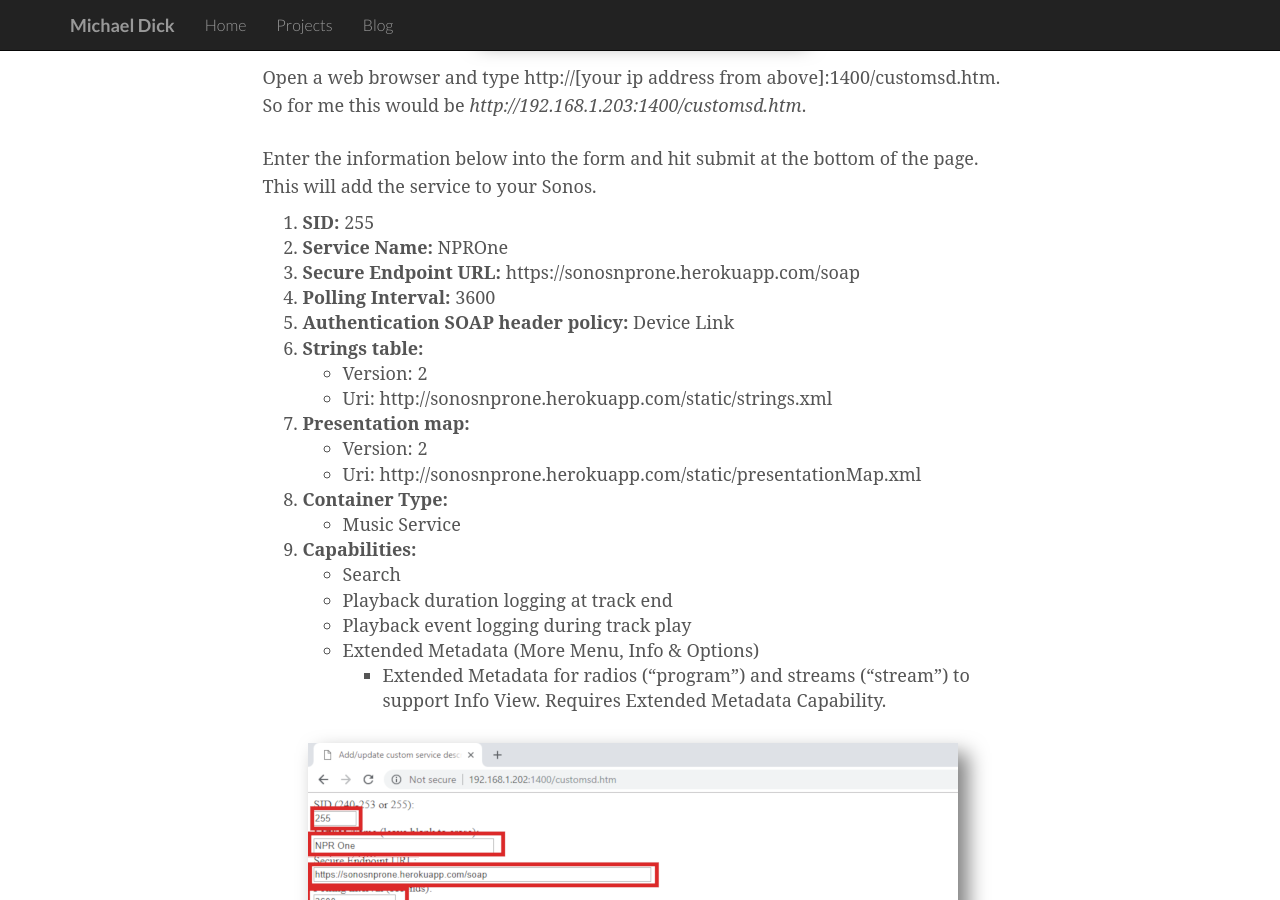
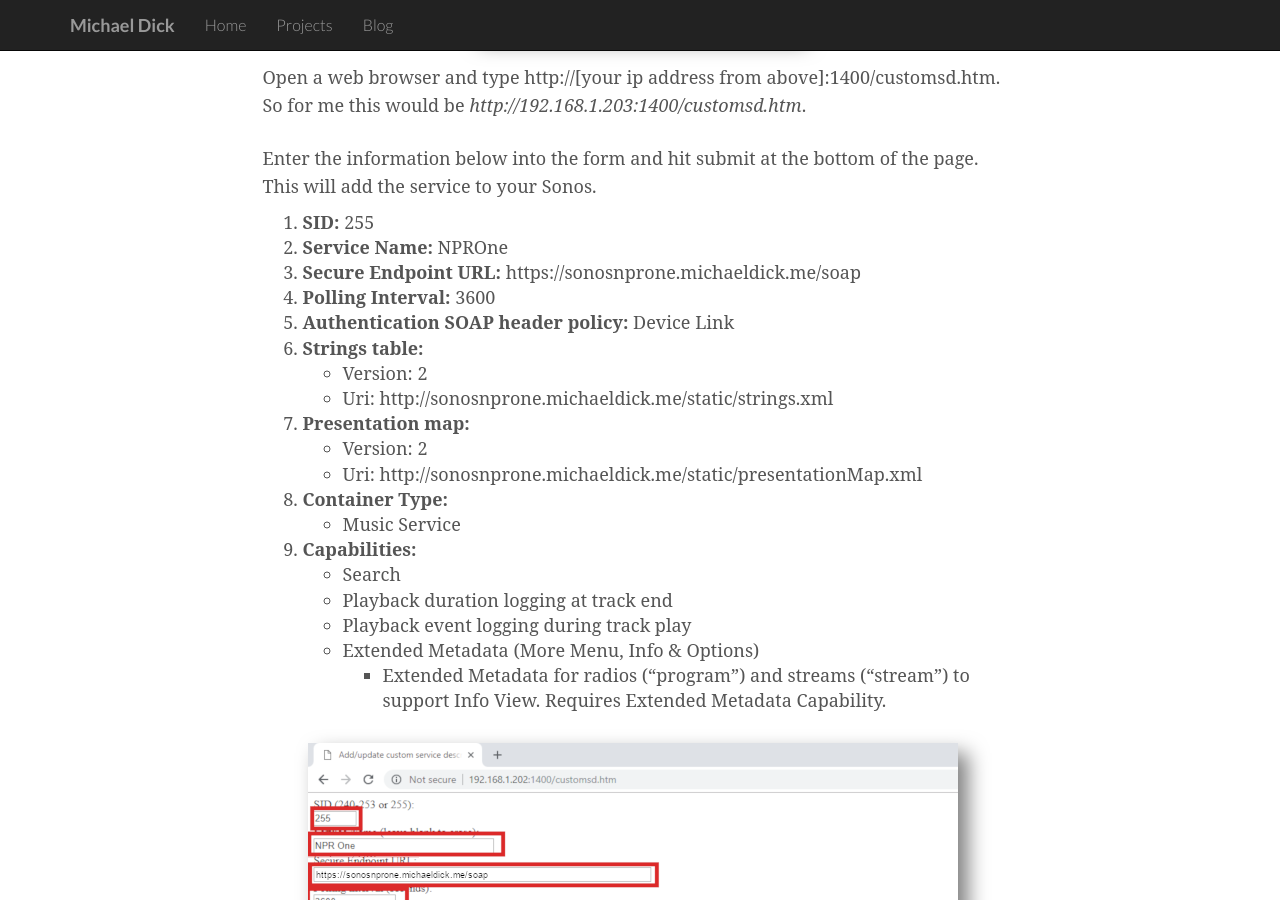
Before and after one commit to bertique/bertique.github.io, a Jekyll site: the page built from sonosnpr.md, in a window 1280 px wide and 900 px high, scrolled down 3450 px. Built offline with Jekyll 4.4.1, drawn with Linux system fonts in a browser that asks for light colours; comment, search, counter and statistics services are not loaded; some of the changed lines change nothing that is shown.

Commit message:
Switch to GCP endpoint

```diff
--- a/sonosnpr.md
+++ b/sonosnpr.md
@@ -103,15 +103,15 @@
 
 1. **SID:** 255
 2. **Service Name:** NPROne
-4. **Secure Endpoint URL:** https://sonosnprone.herokuapp.com/soap
+4. **Secure Endpoint URL:** https://sonosnprone.michaeldick.me/soap
 5. **Polling Interval:** 3600
 6. **Authentication SOAP header policy:** Device Link
 7. **Strings table:**
   * Version: 2
-  * Uri: http://sonosnprone.herokuapp.com/static/strings.xml
+  * Uri: http://sonosnprone.michaeldick.me/static/strings.xml
 8. **Presentation map:**
  * Version: 2
- * Uri: http://sonosnprone.herokuapp.com/static/presentationMap.xml
+ * Uri: http://sonosnprone.michaeldick.me/static/presentationMap.xml
 9. **Container Type:**
  * Music Service
 11. **Capabilities:**
```
Also changed, not shown: img/sonos-nprone/sonos-add4.png.
